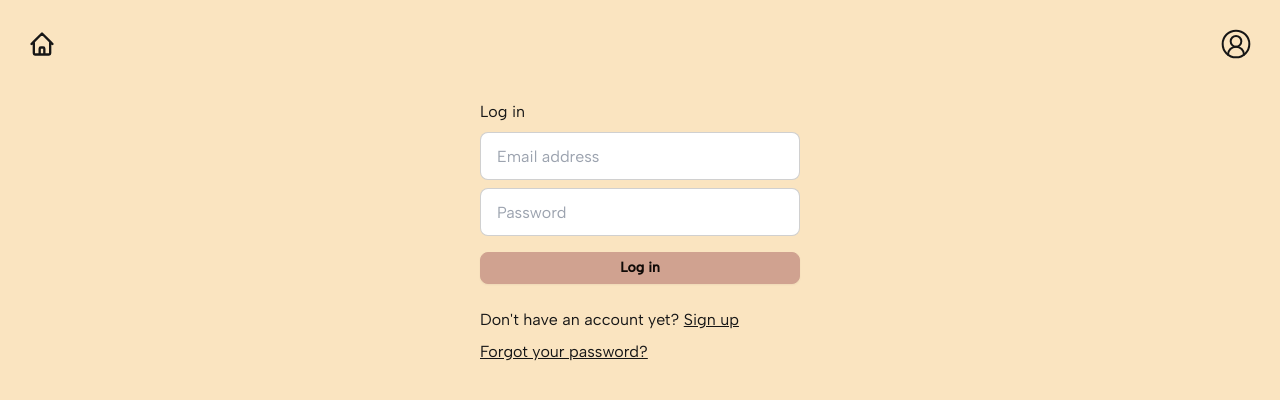
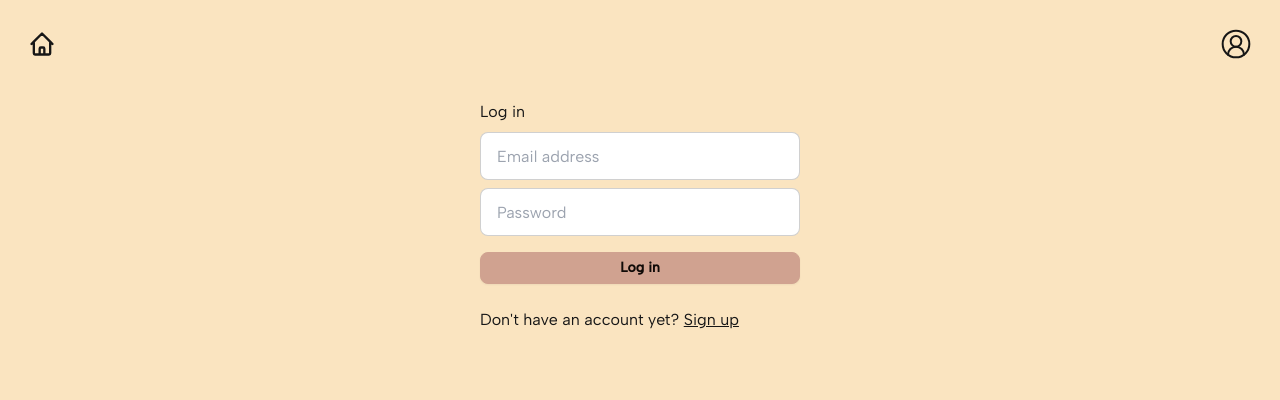
Before and after one commit to felicialyden/recipe-search-frontend, a React (Vite) app: page /#/login in a window 1280 px wide. Shown: the top 400 px of the page. Built offline with nearby package versions, Linux system fonts and the light colour scheme; no server answers.

Commit message:
hide forgot password link

```diff
--- a/src/components/LoginForm.tsx
+++ b/src/components/LoginForm.tsx
@@ -59,10 +59,10 @@ const LoginForm = () => {
       {loading? 'Logging in': 'Log in'}
        </button>
       <p className=" mt-4">Don't have an account yet? <span className="cursor-pointer underline" onClick={() => updateLoginState('signup')}>Sign up</span></p>
-      <p className="cursor-pointer underline"
+      {/* <p className="cursor-pointer underline"
       onClick={() => (document.getElementById('resetPasswordModal') as HTMLDialogElement).showModal()}
       >
-      Forgot your password?</p>
+      Forgot your password?</p> */}
     </form>
     <ResetPasswordModal />
     </>
--- a/src/components/ResetPasswordModal.tsx
+++ b/src/components/ResetPasswordModal.tsx
@@ -7,6 +7,7 @@ const ResetPasswordModal = () => {
   const [loading, setLoading] = useState(false)
   const [errorMessage, setErrorMessage] = useState('')
   const { sendPasswordLink } = useContext(AuthContext)
+
   const handleSendPasswordEmail = async(e: SyntheticEvent) => {
     e.preventDefault()
     const form = (e.target as HTMLButtonElement).closest('form')
@@ -32,7 +33,6 @@ const ResetPasswordModal = () => {
       toast.success("A password recovery link has been sent to your email")
       modalElement?.close()
     } catch (error) {
-      modalElement?.close()
       toast.error(`${error}`)
     } finally {
       setLoading(false)
--- a/src/contexts/AuthContext.tsx
+++ b/src/contexts/AuthContext.tsx
@@ -63,7 +63,6 @@ export const AuthProvider = (props: AuthContextProviderProps) => {
       });
       const json = await response.json();
       if (json.error) {
-        console.log("error");
         throw json.error;
       }
       setLoggedInUser(JSON.stringify(json));
@@ -149,7 +148,6 @@ export const AuthProvider = (props: AuthContextProviderProps) => {
         body: JSON.stringify({ email }),
       });
       const json = await response.json();
-      console.log(json);
       if (json.error) {
         throw json.error;
       }
@@ -169,9 +167,10 @@ export const AuthProvider = (props: AuthContextProviderProps) => {
       });
 
       if (error) {
+        console.log(error)
         throw error;
       }
-      setLoggedInUser(JSON.stringify(data));
+      setLoggedInUser(JSON.stringify(data.user.id));
       localStorage.setItem("loggedInUser", JSON.stringify(data.user.id));
       return { success: true };
     } catch (error) {
```
